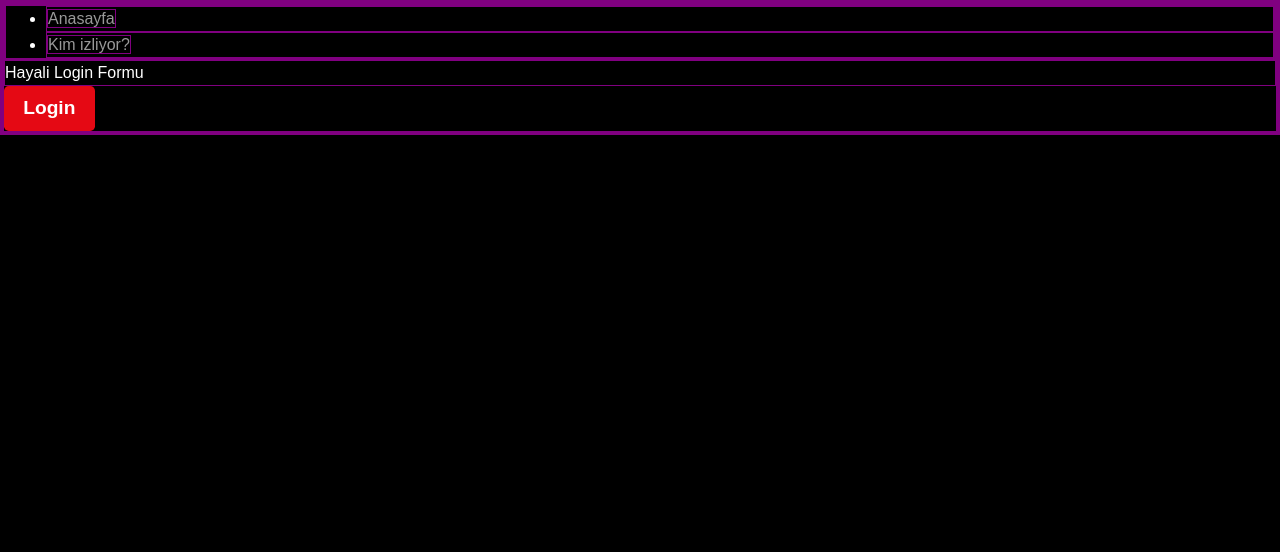
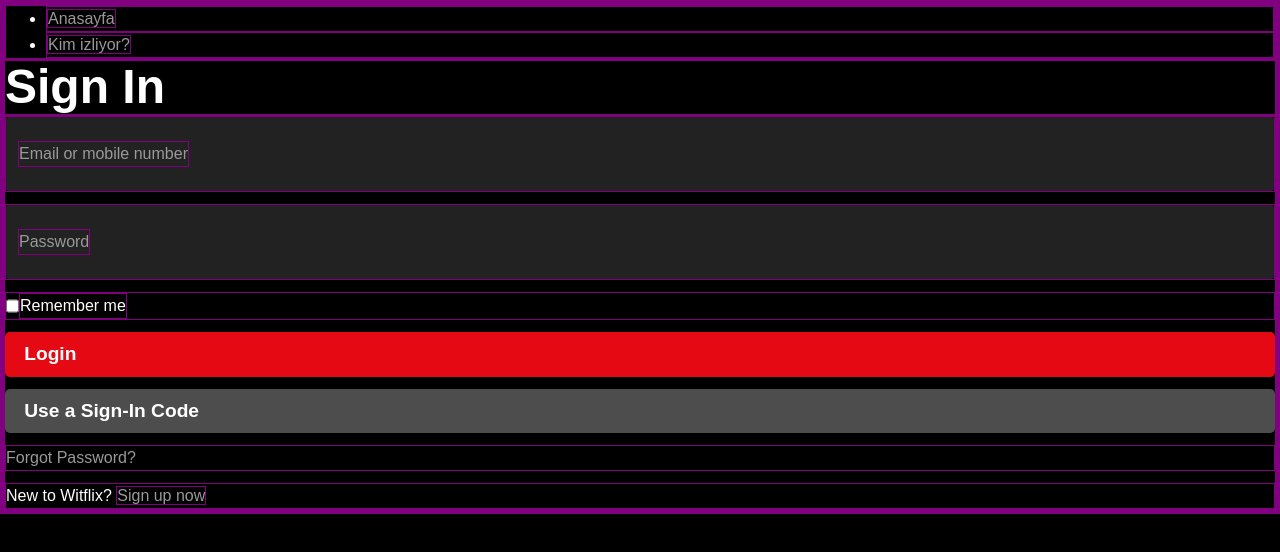
Before and after one commit to gokhanozdemir/p0824-s8-repeat, a React (Vite) app: page / in a window 1280 px wide. Shown: the top 552 px of the page. Built offline with nearby package versions, Linux system fonts and the light colour scheme.

Commit message:
Login formunu taslaklar ve Form.css ekler

```diff
--- /dev/null
+++ b/src/components/Form.css
@@ -0,0 +1,62 @@
+/* Input group */
+
+/* Input group */
+.input-group {
+  position: relative;
+  display: flex;
+}
+
+.input-group input::placeholder {
+  color: transparent;
+}
+
+/* Label styles */
+/* .input-group:not(:has(input[type='checkbox'])) label { */
+.input-group:has(input[type="text"]) label,
+.input-group:has(input[type="email"]) label,
+.input-group:has(input[type="password"]) label {
+  position: absolute;
+  top: var(--gap-m);
+  left: var(--gap-s);
+
+  color: var(--text-light-gray);
+  transition: all 0.3s ease-in-out; /* Smooth transition */
+  pointer-events: none; /* Prevent label from capturing clicks */
+}
+
+/* Input fields */
+.input-group input[type="text"],
+.input-group input[type="email"],
+.input-group input[type="password"] {
+  flex-grow: 1;
+  padding: var(--gap-m) var(--gap-s);
+  border: 1px solid var(--bg-gray);
+  border-radius: calc(var(--border-radius) / 2);
+  background-color: var(--bg-gray);
+  color: var(--text-lightest);
+  transition: border-color 0.3s ease-in-out; /* Smooth transition for focus effect */
+}
+/* Move label up when input is focused or filled */
+.input-group:has([type="text"]:focus) label,
+.input-group:has([type="email"]:focus) label,
+.input-group:has([type="password"]:focus) label,
+.input-group:has(input:valid):not(:has(input:placeholder-shown)):not(
+    :has(input[type="checkbox"])
+  )
+  label {
+  top: calc(var(--gap-s) / 2); /* Move label up */
+  left: var(--gap-s); /* Keep label aligned */
+  font-size: 0.7rem; /* Smaller font size */
+}
+
+/* Focus effect for input fields */
+.input-group input[type="text"]:focus,
+.input-group input[type="email"]:focus,
+.input-group input[type="password"]:focus,
+.input-group input[type="checkbox"]:focus {
+  outline: 2px solid var(--text-lightest); /* Focus ring color */
+  outline-offset: 2px; /* Space between the outline and the input */
+  box-shadow: 0 0 5px rgba(229, 9, 20, 0.5); /* Optional shadow effect */
+}
+
+/* Error state border-color: var(--primary-red); /* Change border color on focus */
--- a/src/components/Login.jsx
+++ b/src/components/Login.jsx
@@ -1,5 +1,5 @@
-import { useHistory } from "react-router-dom";
-
+import { useHistory, Link } from "react-router-dom";
+import './Form.css'
 function Login() {
 	let history = useHistory()
 
@@ -8,10 +8,34 @@
 		history.push("/who-is-watching");
 	};
 
+	function handleSubmit(e) {
+		e.preventDefault();
+	}
+
 	return (
 		<>
-			<div>Hayali Login Formu</div>
-			<button className="primary-button" onClick={handleLogin}>Login</button>
+			<h1>Sign In</h1>
+			<form onSubmit={handleSubmit} className="flex column gap-s">
+				<div className="input-group">
+					<label htmlFor="emailormobile">Email or mobile number</label>
+					<input type="text" id="emailormobile" placeholder="your user info" />
+				</div>
+				<div className="input-group">
+					<label htmlFor="pass">Password</label>
+					<input type="password" id="pass" placeholder="your password" />
+				</div>
+				<div className="input-group">
+					<input type="checkbox" id="remember" name="rememberMe" />
+					<label htmlFor="remember">Remember me</label>
+				</div>
+				<button className="primary-button" type="submit">Login</button>
+				<button className="secondary-button" type="button">Use a Sign-In Code</button>
+				<Link to="/reset-password">Forgot Password?</Link>
+				<div>
+					New to Witflix? <Link to="/register">Sign up now</Link>
+				</div>
+			</form>
+
 		</>
 	)
 }
```
